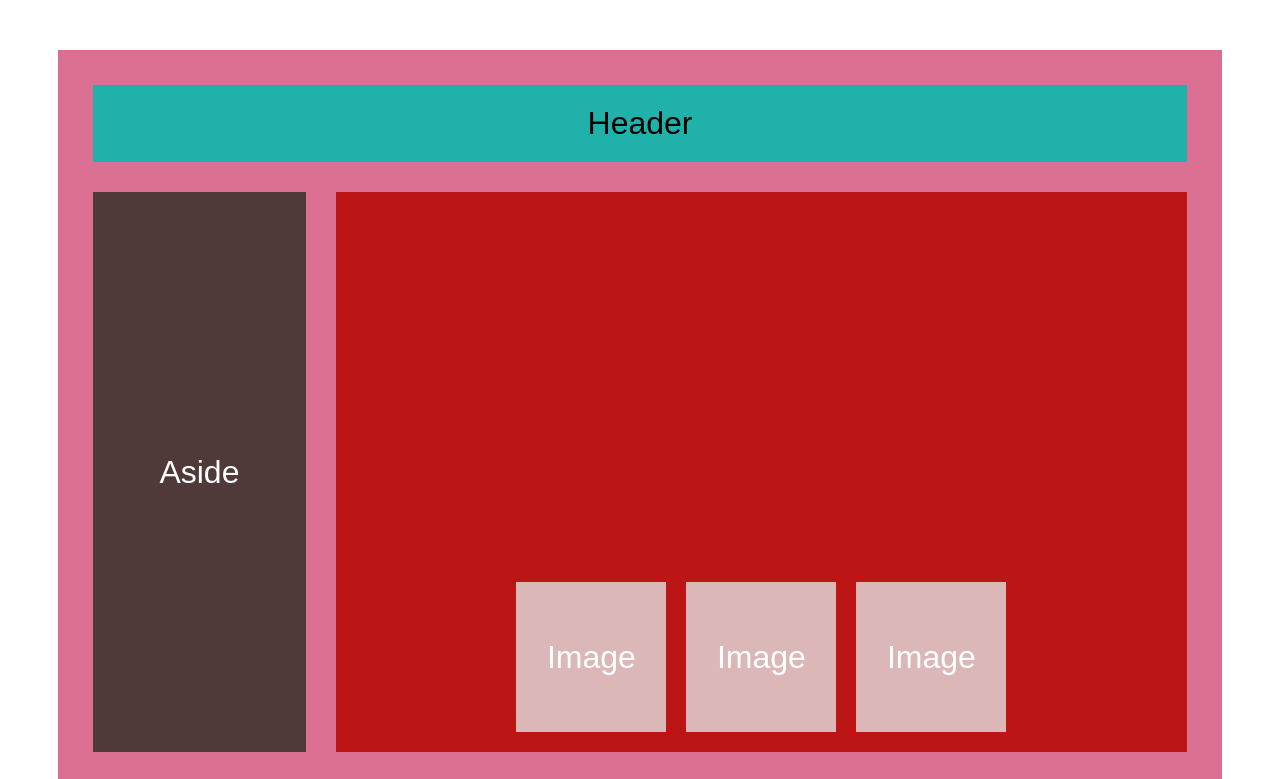
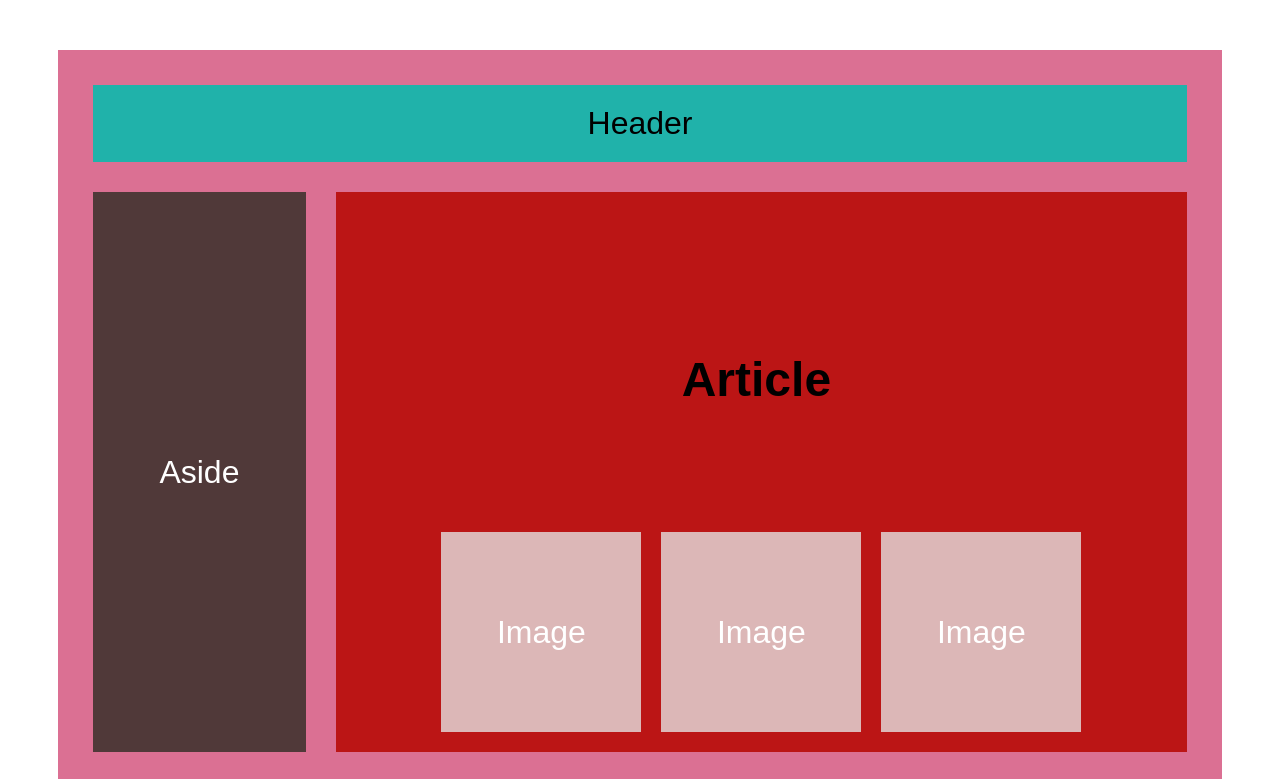
Before and after one commit to darinhoy/s, a plain HTML site: page index.html in a window 1280 px wide. Shown: the top 779 px of the page. Drawn offline with Linux system fonts and the light colour scheme.

Commit message:
Darin Hoy

```diff
--- a/css/style.css
+++ b/css/style.css
@@ -44,8 +44,8 @@ body{
     flex: end;
     justify-content: center;
     align-items: center;
-    width: 150px;
-    height:150px;
+    width: 200px;
+    height:200px;
     display: flex;
     background: rgb(220, 183, 183);
     color:white;
@@ -59,3 +59,11 @@ footer{
     margin-top: 30px;
     text-align: center;
 }
+.article h2{
+    margin-right: -650px;
+    margin-top: -400px;
+    display: flex;
+    justify-content: center;
+    align-items: center;
+    bottom: 70px;
+}
--- a/index.html
+++ b/index.html
@@ -12,6 +12,9 @@
         <div class="container-main">
             <aside class="aside-left">Aside</aside>
             <main class="container-img">
+                <div class="article">
+                    <h2>Article</h2>
+                </div>
                 <div class="card">
                     <span>Image</span>
                 </div>
```
